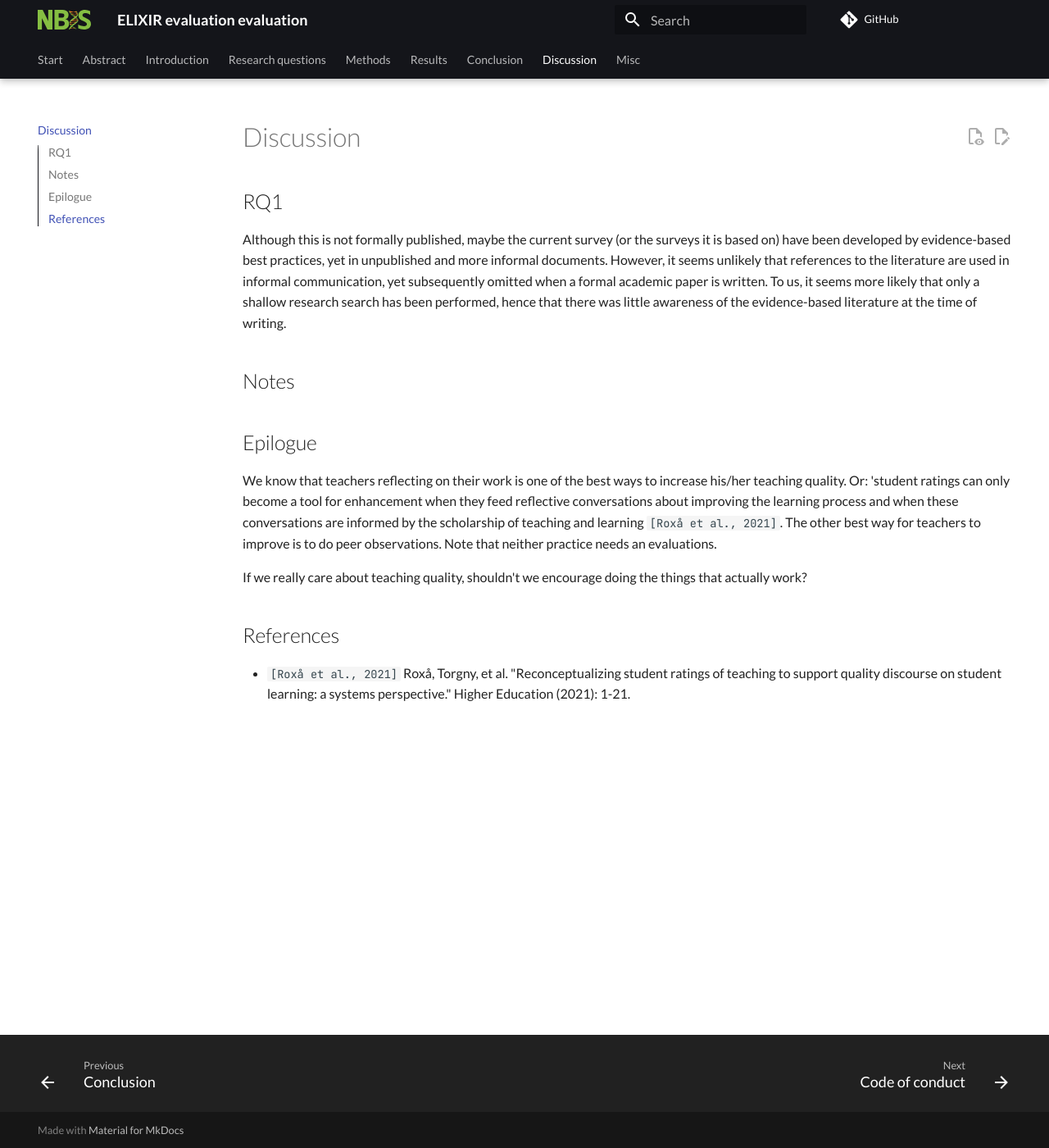
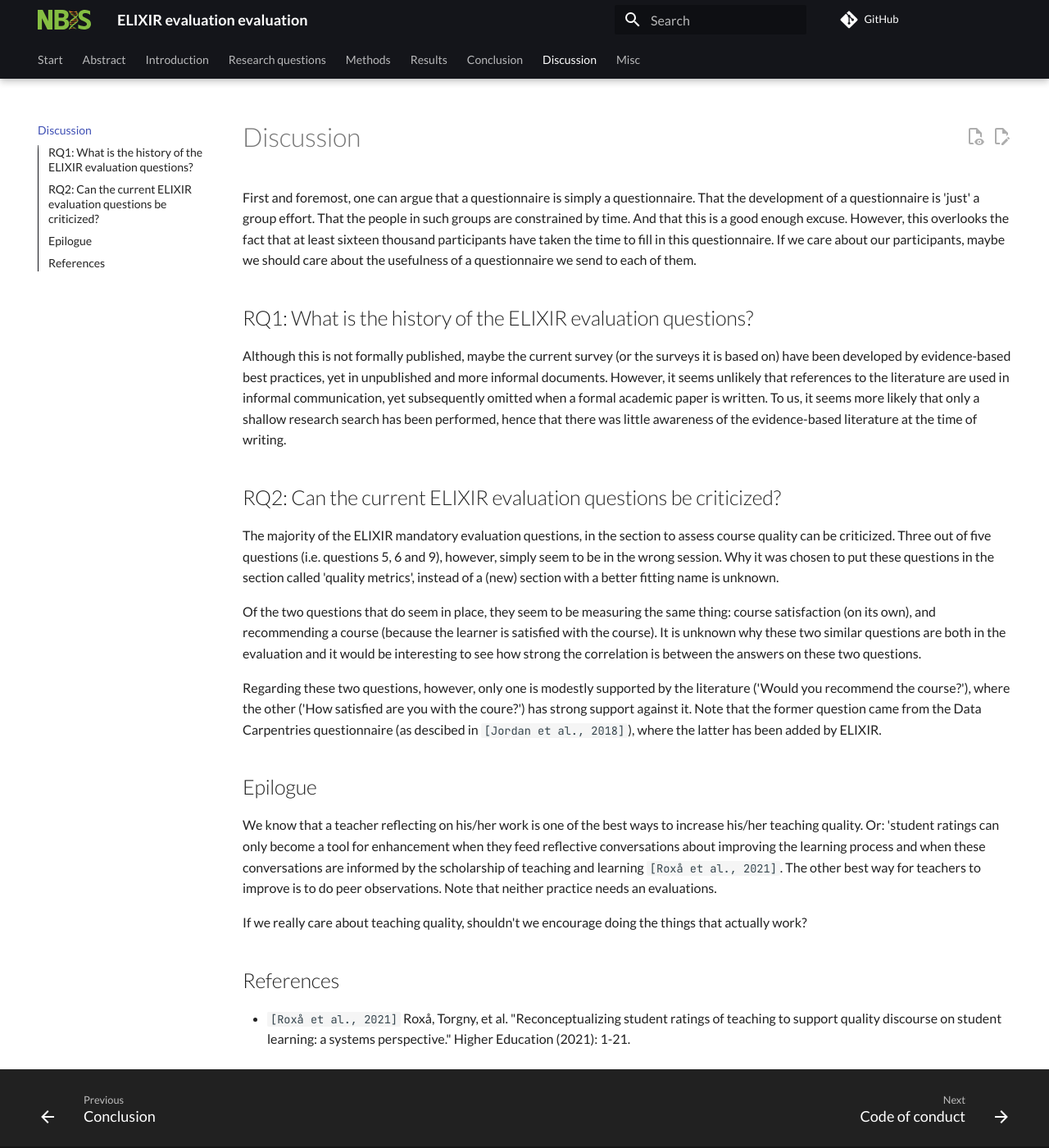
Before and after one commit to NBISweden/elixir_evaluation_evaluation, an MkDocs documentation site: the page built from docs/discussion.md, in a window 1280 px wide and 1400 px high. Shown: the whole window at 82% size. Built offline with MkDocs 1.6.1 and Material for MkDocs 9.7.7, drawn with Linux system fonts in a browser that asks for light colours; comment, search, counter and statistics services are not loaded.

Commit message:
Progress

```diff
--- a/docs/discussion.md
+++ b/docs/discussion.md
@@ -1,6 +1,16 @@
 # Discussion
 
-## RQ1
+First and foremost, one can argue that a questionnaire
+is simply a questionnaire. That the development of a
+questionnaire is 'just' a group effort. That the people in
+such groups are constrained by time. And that this is a good
+enough excuse. However, this overlooks the fact that at least
+sixteen thousand participants have taken the time to fill in
+this questionnaire. If we care about our participants,
+maybe we should care about the usefulness of a questionnaire
+we send to each of them.
+
+## RQ1: What is the history of the ELIXIR evaluation questions?
 
 Although this is not formally published,
 maybe the current survey (or the surveys it is based on)
@@ -13,13 +23,33 @@
 performed, hence that there was little awareness of the evidence-based
 literature at the time of writing.
 
+## RQ2: Can the current ELIXIR evaluation questions be criticized?
 
-## Notes
+The majority of the ELIXIR mandatory evaluation questions,
+in the section to assess course quality can be criticized.
+Three out of five questions (i.e. questions 5, 6 and 9), however,
+simply seem to be in the wrong session. Why it was chosen to put these
+questions in the section called 'quality metrics', instead of a (new)
+section with a better fitting name is unknown.
+
+Of the two questions that do seem in place, they seem to be measuring
+the same thing: course satisfaction (on its own),
+and recommending a course (because the learner is satisfied with the course).
+It is unknown why these two similar questions are both in the evaluation
+and it would be interesting to see how strong the correlation is
+between the answers on these two questions.
+
+Regarding these two questions, however, only one is modestly supported
+by the literature ('Would you recommend the course?'),
+where the other ('How satisfied are you with the coure?')
+has strong support against it. Note that the former question came
+from the Data Carpentries questionnaire (as descibed
+in `[Jordan et al., 2018]`), where the latter has been added by ELIXIR.
 
 
 ## Epilogue
 
-We know that teachers reflecting on their work is one of the
+We know that a teacher reflecting on his/her work is one of the
 best ways to increase his/her teaching quality.
 Or: 'student ratings can only become a tool for enhancement when they
 feed reflective conversations about improving the learning process and when
```
Also changed, not shown: docs/conclusion.md (+1 -1 lines), docs/results_2.md (+18 -2 lines).
